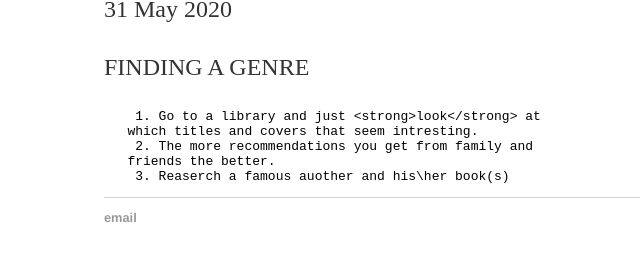
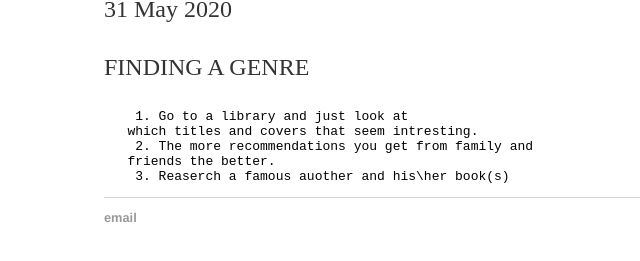
Before and after one commit to meerkatbhat/meerkatbhat, a Jekyll site: the page built from _posts/2020-05-31-Find your Author.md, in a window 1280 px wide. Shown: the part 204-465 px from the top of the page, without its empty margins (88-728 px from the left). Built offline with Jekyll 4.4.1, drawn with Linux system fonts in a browser that asks for light colours; our own code applies the rules of GitHub Pages for plain Markdown files.

Commit message:
Update 2020-05-31-Find your Author.md

```diff
--- a/_posts/2020-05-31-Find your Author.md
+++ b/_posts/2020-05-31-Find your Author.md
@@ -1,6 +1,6 @@
 FINDING A GENRE
 
-        1. Go to a library and just <strong>look</strong> at
+        1. Go to a library and just look at
        which titles and covers that seem intresting.
         2. The more recommendations you get from family and
        friends the better.
```
